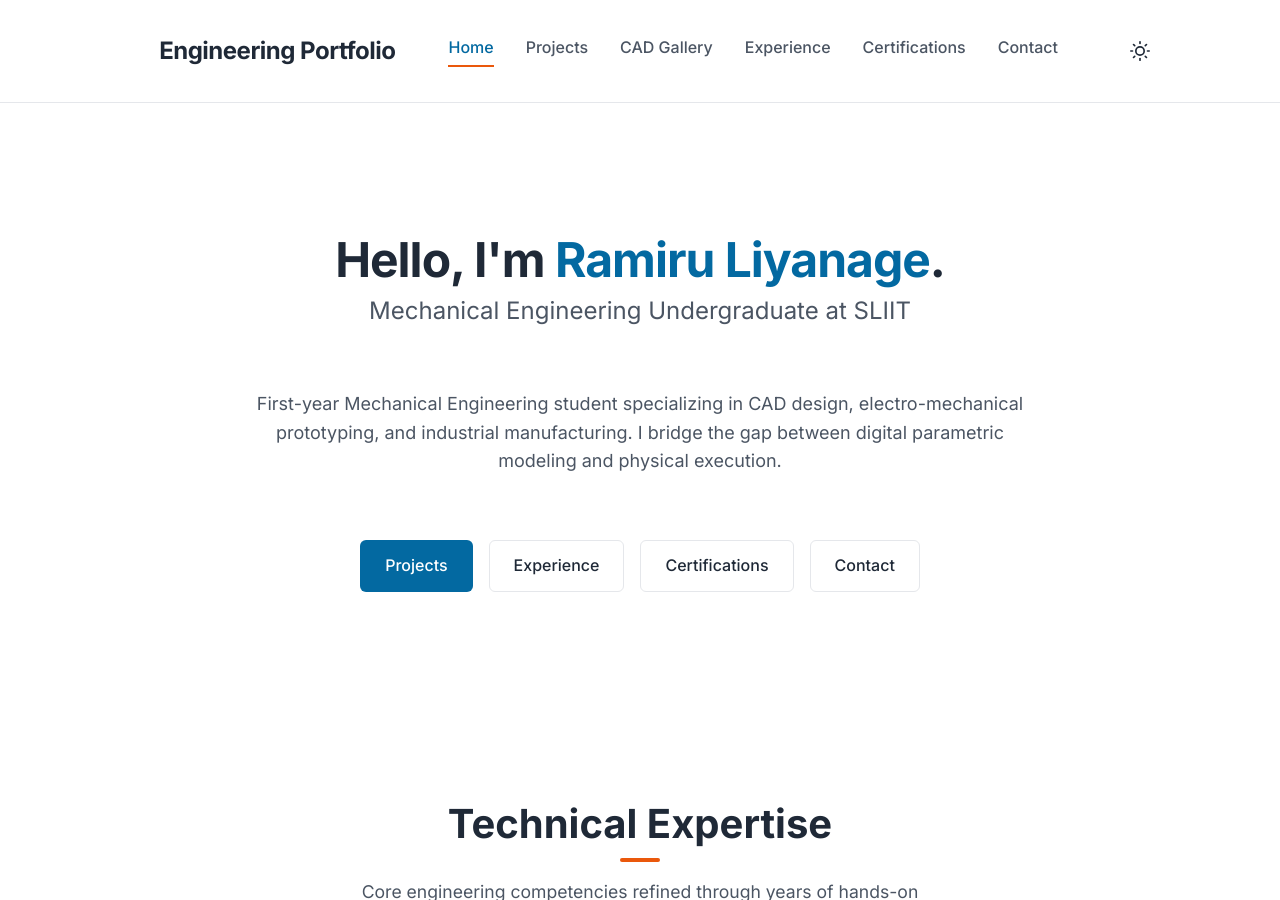
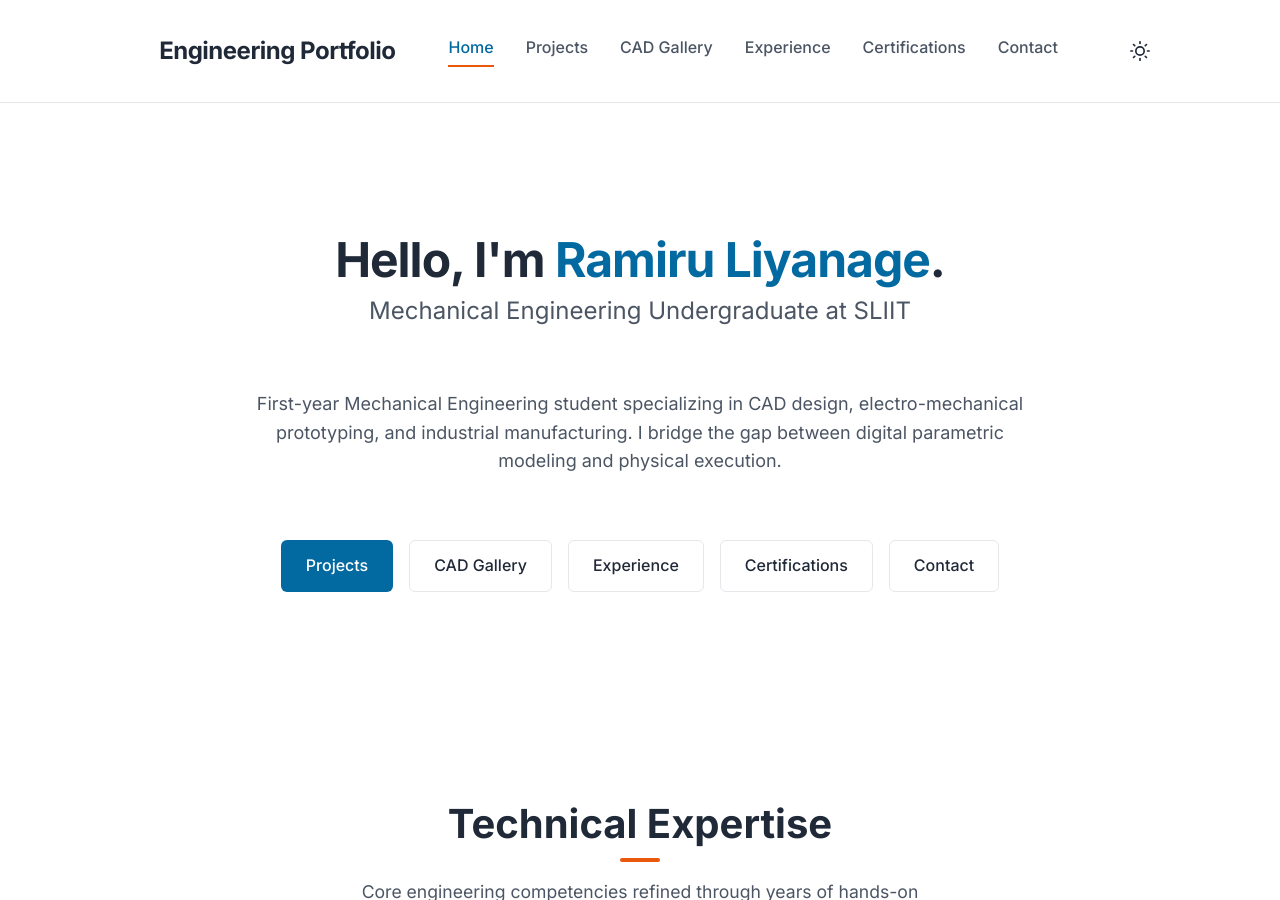
Before and after one commit to mackaygunn/mackaygunn.github.io, a Jekyll site: the page built from index.html, in a window 1280 px wide and 900 px high. Built offline with Jekyll 4.4.1, drawn with Linux system fonts in a browser that asks for light colours.

Commit message:
Add CAD Gallery button to hero section on home page

```diff
--- a/_includes/hero.html
+++ b/_includes/hero.html
@@ -8,6 +8,7 @@
       </p>
       <div class="hero-actions" style="display: flex; gap: 1rem; flex-wrap: wrap; justify-content: center; margin-top: 2rem;">
         <a href="{{ '/projects.html' | relative_url }}" class="btn btn-primary">Projects</a>
+        <a href="{{ '/cad-gallery/' | relative_url }}" class="btn btn-secondary">CAD Gallery</a>
         <a href="{{ '/experience.html' | relative_url }}" class="btn btn-secondary">Experience</a>
         <a href="{{ '/certifications.html' | relative_url }}" class="btn btn-secondary">Certifications</a>
         <a href="{{ '/contact.html' | relative_url }}" class="btn btn-secondary">Contact</a>
```
